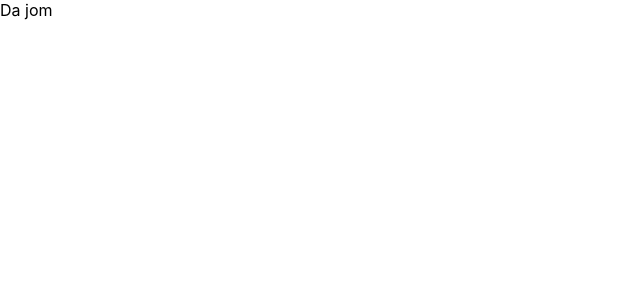
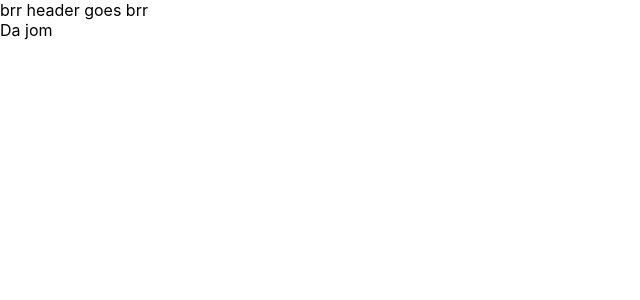
Before and after one commit to albertogomezp/react-udemy, a React (Create React App) app: page / in a window 1280 px wide. Shown: the top 300 px of the page, without its empty margins (0-640 px from the left). Built offline with nearby package versions, Linux system fonts and the light colour scheme.

Commit message:
added context

```diff
--- /dev/null
+++ b/src/context/pokemons/Provider.js
@@ -0,0 +1,9 @@
+import { Children } from "react";
+import PokemonContext from ".";
+export default function PokemonProvider({ children }) {
+    return (
+        <PokemonContext.Provider value={{ showAlert: () => alert(10) }}>
+            {children}
+        </PokemonContext.Provider>
+    );
+}
--- /dev/null
+++ b/src/context/pokemons/index.js
@@ -0,0 +1,4 @@
+import { createContext } from "react";
+
+const PokemonContext = createContext("pokemons")
+export default PokemonContext;
--- a/src/views/Home/index.js
+++ b/src/views/Home/index.js
@@ -1,3 +1,17 @@
+import { useContext, useEffect } from "react";
+import PokemonContext from "../../context/pokemons"
 export default function Home() {
-    return(<div>Da jom</div>);
+    const { showAlert }  = useContext(PokemonContext);
+    useEffect(() => {
+        showAlert();
+    }, [])
+
+    return(
+    <div>
+        <header>
+            brr header goes brr
+        </header>
+    Da jom
+    </div>
+    );
 }
--- a/src/views/Search/index.js
+++ b/src/views/Search/index.js
@@ -1,19 +1,29 @@
 import { useEffect, useState } from "react";
 import SearchBox from "./components/SearchBox";
+import axios from "axios";
 import "./style.css"
 import SearchResults from "./components/SearchResults";
 
 export default function Search() {
     const [isAtTop, setIstAtTop] = useState(false);
-    const [userData, setUsersData] = useState("");
+    // const [userData, setUsersData] = useState("");
     const [data, setData] = useState([])
     const [results, setResults] = useState(data);
 
     useEffect(() => {
         const getUsers = async () => {
+            /*
             const response = await fetch("https://jsonplaceholder.typicode.com/users")
             const data = await response.json();
-            setData(data)
+            */
+            try {
+                const { data } = await axios.get("https://jsonplaceholder.typicode.com/users")
+                console.log(data)
+                setData(data)
+            } catch(error) {
+                console.log(error)
+            }
+
         };
 
         getUsers().catch(null);
```
Also changed, not shown: src/App.js (+10 -2 lines).
